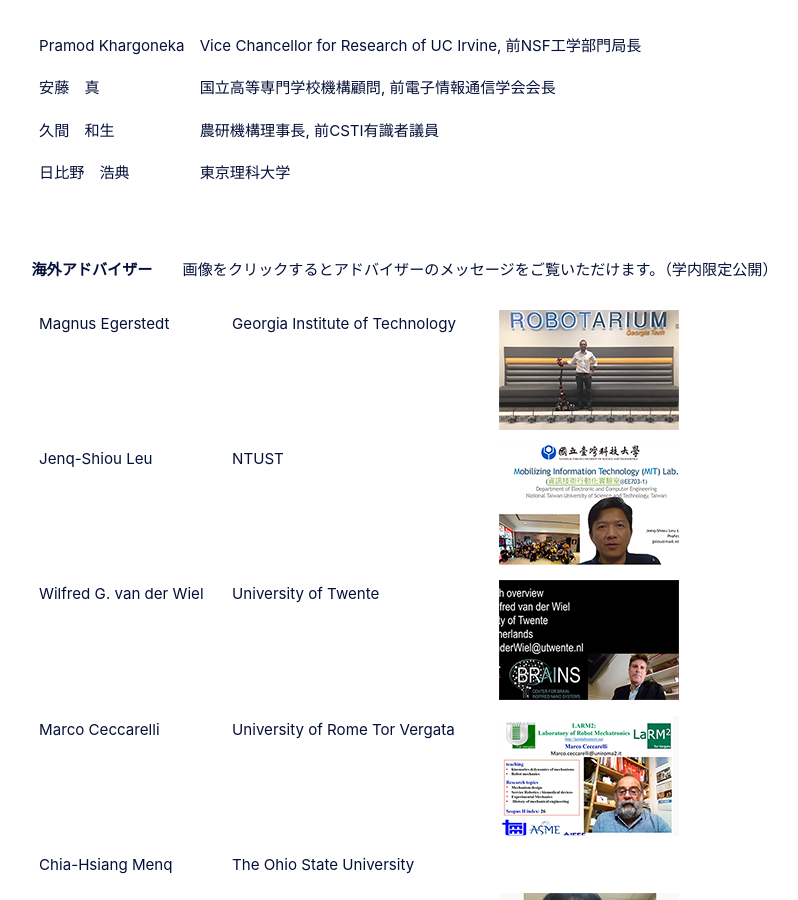
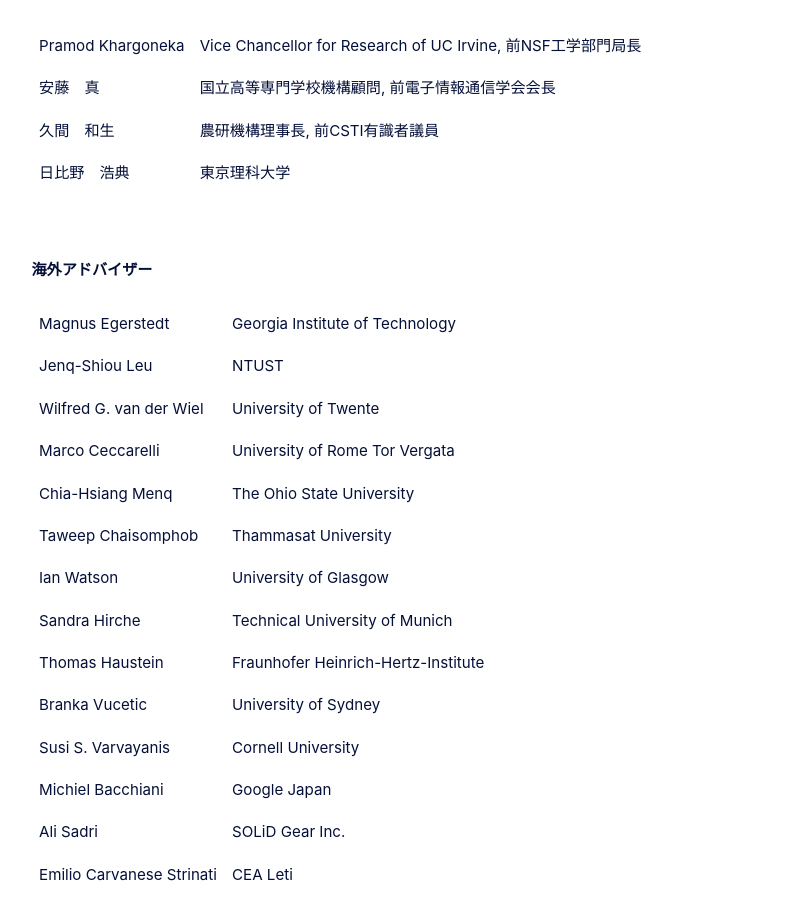
Before and after one commit to fl1d/w0ex.github.io, a Jekyll site: the page built from _pages/faculty.md, in a window 1280 px wide and 900 px high, scrolled down 7786 px. Shown: the whole window, without its empty margins (29-827 px from the left). Built offline with Jekyll 4.4.1, drawn with Linux system fonts in a browser that asks for light colours; cached includes are drawn as plain includes; nearby versions of some CDN libraries.

Commit message:
Update faculty.md

```diff
--- a/_pages/faculty.md
+++ b/_pages/faculty.md
@@ -114,25 +114,25 @@
 
 <br>
 
-**海外アドバイザー**　　画像をクリックするとアドバイザーのメッセージをご覧いただけます。（学内限定公開）
+**海外アドバイザー**
 
-Magnus Egerstedt |Georgia Institute of Technology |[![magnus](/assets/images/advisors/magnus.egerstedt.png)](https://www.sss.e.titech.ac.jp/wise-sss/video_international.advisors/Magnus%20Egerstedt.mp4)
-Jenq-Shiou Leu |NTUST |[![leu](/assets/images/advisors/jenq.shiou.leu.png)](https://www.sss.e.titech.ac.jp/wise-sss/video_international.advisors/Jenq-Shiou%20Leu.mp4)
-Wilfred G. van der Wiel |University of Twente |[![wilfred](/assets/images/advisors/w.g.vanderwiel.png)](https://www.sss.e.titech.ac.jp/wise-sss/video_international.advisors/Wilfred%20G.%20van%20der%20Wiel.mp4)
-Marco Ceccarelli |University of Rome Tor Vergata |[![marco](/assets/images/advisors/marco.ceccarelli.png)](https://www.sss.e.titech.ac.jp/wise-sss/video_international.advisors/Marco%20Ceccarelli.mp4)
+Magnus Egerstedt |Georgia Institute of Technology
+Jenq-Shiou Leu |NTUST
+Wilfred G. van der Wiel |University of Twente
+Marco Ceccarelli |University of Rome Tor Vergata
 Chia-Hsiang Menq |The Ohio State University
-Taweep Chaisomphob |Thammasat University |[![taweep](/assets/images/advisors/taweep.chaisomphob.png)](https://www.sss.e.titech.ac.jp/wise-sss/video_international.advisors/taweep.chaisomphob.mp4)
-Ian Watson |University of Glasgow |[![watson](/assets/images/advisors/ian.watson.png)](https://www.sss.e.titech.ac.jp/wise-sss/video_international.advisors/ian.watson.mp4)
-Sandra Hirche |Technical University of Munich |[![sandra](/assets/images/advisors/sandra.hirche.png)](https://www.sss.e.titech.ac.jp/wise-sss/video_international.advisors/Sandra%20Hirche.mp4)
-Thomas Haustein |Fraunhofer Heinrich-Hertz-Institute |[![thomas](/assets/images/advisors/thomas.haustein.png)](https://www.sss.e.titech.ac.jp/wise-sss/video_international.advisors/Thomas%20Haustein.mp4)
-Branka Vucetic |University of Sydney |[![branka](/assets/images/advisors/branka.vucetic.png)](https://www.sss.e.titech.ac.jp/wise-sss/video_international.advisors/Branka%20Vucetic.mp4)
-Susi S. Varvayanis |Cornell University |[![susi](/assets/images/advisors/susi.varvayanis.png)](https://www.sss.e.titech.ac.jp/wise-sss/video_international.advisors/Susi%20Varvayanis.mp4)
-Michiel Bacchiani |Google Japan |[![bacchiani](/assets/images/advisors/michiel.bacchiani.png)](https://www.sss.e.titech.ac.jp/wise-sss/video_international.advisors/michiel.bacchiani.mp4)
-Ali Sadri |SOLiD Gear Inc. |[![ali](/assets/images/advisors/ali.sadri.png)](https://www.sss.e.titech.ac.jp/wise-sss/video_international.advisors/Ali%20Sadri%20Research%20for%20tokyotech.mp4)
-Emilio Carvanese Strinati |CEA Leti |[![emilio](/assets/images/advisors/emilio.c.strinati.jpg)](https://www.sss.e.titech.ac.jp/wise-sss/video_international.advisors/emilio.carvanese.strinati.mp4)
-Sumei Sun |Infocomm Research |[![sumei](/assets/images/advisors/sumei.sun.png)](https://www.sss.e.titech.ac.jp/wise-sss/video_international.advisors/Sumei%20Sun.mp4)
-Masaaki Maeda |Asurion LLC |[![maeda](/assets/images/advisors/masaaki.maeda.png)](https://www.sss.e.titech.ac.jp/wise-sss/video_international.advisors/Masaaki%20Maeda.mp4)
-Seong-Lyun Kim |Yonsei University |[![kim](/assets/images/advisors/seong.lyun.kim.png)](https://www.sss.e.titech.ac.jp/wise-sss/video_international.advisors/seong.lyun.kim.mp4)
+Taweep Chaisomphob |Thammasat University
+Ian Watson |University of Glasgow
+Sandra Hirche |Technical University of Munich
+Thomas Haustein |Fraunhofer Heinrich-Hertz-Institute
+Branka Vucetic |University of Sydney
+Susi S. Varvayanis |Cornell University
+Michiel Bacchiani |Google Japan
+Ali Sadri |SOLiD Gear Inc.
+Emilio Carvanese Strinati |CEA Leti
+Sumei Sun |Infocomm Research
+Masaaki Maeda |Asurion LLC
+Seong-Lyun Kim |Yonsei University
 
 <br>
 
```
